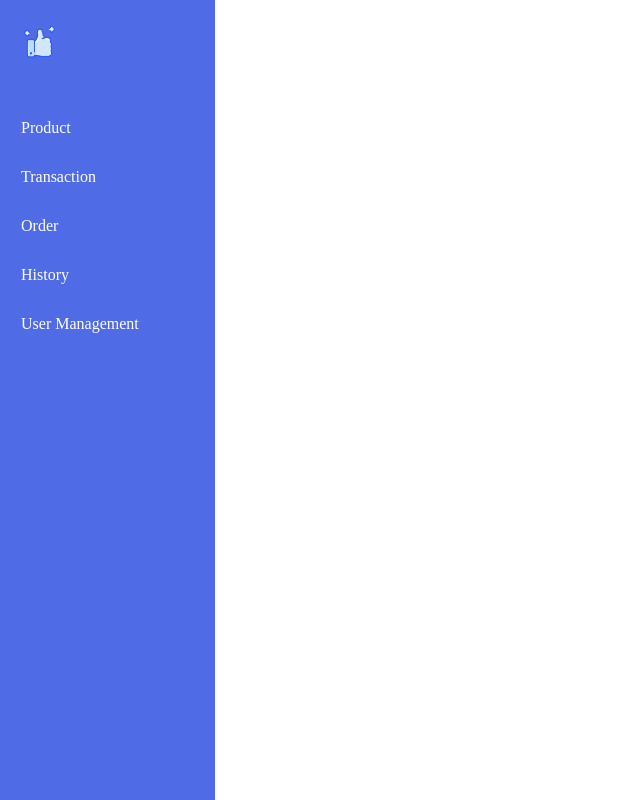
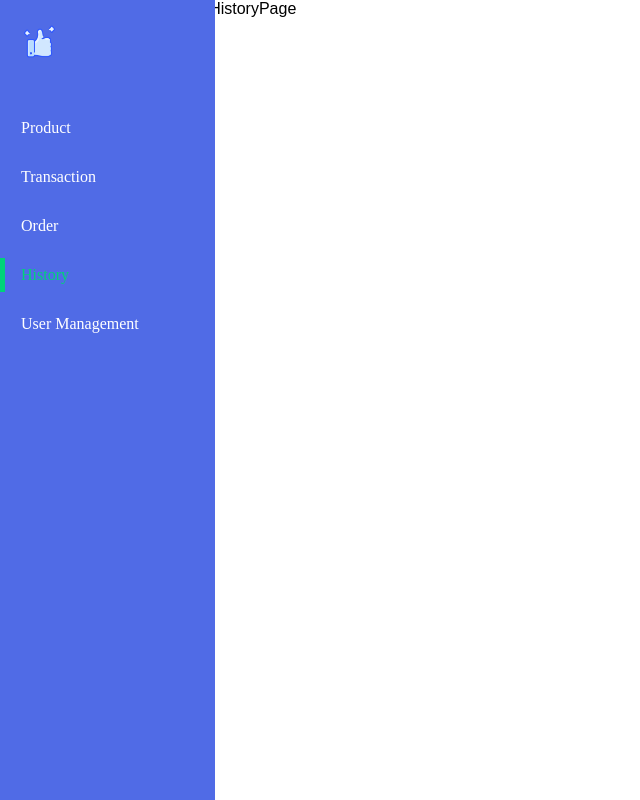
Before and after one commit to thoniwutr/salegoodstemplete, a React (Create React App) app: page /history in a window 1280 px wide. Before the commit this address led to /. Shown: the whole page, without its empty margins (0-640 px from the left). Built offline with nearby package versions, Linux system fonts and the light colour scheme; a web font is replaced by a local one.

Commit message:
add layout navbar

```diff
--- a/src/router/Routes.tsx
+++ b/src/router/Routes.tsx
@@ -7,7 +7,10 @@ import {
 
 import NavBar from "../ui-kit/NavBar";
 import MenuLayout from '../ui-kit/MenuLayout'
-
+import ProductPage from "../sg-pages/product/ProductPage";
+import OrderPage from "../sg-pages/order/OrderPage";
+import HistoryPage from "../sg-pages/history/HistoryPage";
+import TransactionPage from "../sg-pages/transaction/TransactionPage";
 
 import { ThemeProvider } from "@emotion/react";
 import { theme } from "../theme";
@@ -19,8 +22,13 @@ export default function Routes() {
       <GlobalStyle />
       <BrowserRouter>
         <RoutesWrapper>
-          <Route path="/" element={<NavBar />} />
-          <Route path="/menu" element={<MenuLayout />} />
+        <Route element={<MenuLayout />}>
+          <Route path="/" element={<div>fdsf</div>} />
+          <Route path="/product" element={<ProductPage/>} />
+          <Route path="/order" element={<OrderPage />} />
+          <Route path="/transaction" element={<TransactionPage/>} />
+          <Route path="/history" element={<HistoryPage />} />
+        </Route>
           <Route path="*" element={<Navigate to="/" replace />} />
         </RoutesWrapper>
       </BrowserRouter>
--- /dev/null
+++ b/src/sg-pages/history/HistoryPage.tsx
@@ -0,0 +1,5 @@
+
+
+export default function HistoryPage() {
+    return <div>HistoryPage</div>
+}
--- /dev/null
+++ b/src/sg-pages/order/OrderPage.tsx
@@ -0,0 +1,5 @@
+
+
+export default function OrderPage() {
+    return <div>Order</div>
+}
--- /dev/null
+++ b/src/sg-pages/product/ProductPage.tsx
@@ -0,0 +1,5 @@
+
+
+export default function ProductPage() {
+    return <div>Product</div>
+}
--- /dev/null
+++ b/src/sg-pages/transaction/TransactionPage.tsx
@@ -0,0 +1,5 @@
+
+
+export default function TransactionPage() {
+    return <div>Transaction</div>
+}
--- a/src/ui-kit/MenuLayout.tsx
+++ b/src/ui-kit/MenuLayout.tsx
@@ -1,6 +1,25 @@
+import styled from "styled-components";
+import { Outlet } from 'react-router-dom'
+import NavBar from '../ui-kit/NavBar'
 
 
 
+const Wrapper = styled.div`
+  height: 100%;
+  display: flex;
+`
+
+const ContentWrapper = styled.div`
+  height: 100%;
+  width: 100%;
+  display: flex;
+`
+
 export default function MenuLayout() {
-    return <div>fdsf</div>
+    return <Wrapper>
+        <NavBar/>
+        <ContentWrapper>
+        <Outlet />
+        </ContentWrapper>
+    </Wrapper>
 }
--- a/src/ui-kit/NavBar.tsx
+++ b/src/ui-kit/NavBar.tsx
@@ -74,8 +74,25 @@ const useStyles = makeStyles((theme) => ({
   },
 }));
 
-const isMenuActive = (path: string) => {
-  return path.includes("/fees");
+const isProductActive = (path: string) => {
+  return path.includes("/product");
+};
+
+
+const isTransactionActive = (path: string) => {
+  return path.includes("/transaction");
+};
+
+const isOrderActive = (path: string) => {
+  return path.includes("/order");
+};
+
+const isHistoryActive = (path: string) => {
+  return path.includes("/history");
+};
+
+const isUserManagementActive = (path: string) => {
+  return path.includes("/user-management");
 };
 
 export default function NavBar() {
@@ -109,9 +126,12 @@ export default function NavBar() {
         <Menus>
           <List className={classes.root}>
             <ListItem
-              onClick={toggleMenu1}
+           onClick={(e) => {
+            e.stopPropagation();
+            navigate("/product");
+          }}
               className={
-                isMenuActive(location.pathname)
+                isProductActive(location.pathname)
                   ? classes.active
                   : classes.inActive
               }
@@ -124,9 +144,12 @@ export default function NavBar() {
             </ListItem>
             <MenuDivider />
             <ListItem
-              onClick={toggleMenu2}
+               onClick={(e) => {
+                e.stopPropagation();
+                navigate("/transaction");
+              }}
               className={
-                isMenuActive(location.pathname)
+                isTransactionActive(location.pathname)
                   ? classes.active
                   : classes.inActive
               }
@@ -135,9 +158,12 @@ export default function NavBar() {
             </ListItem>
             <MenuDivider />
             <ListItem
-              onClick={toggleMenu2}
+          onClick={(e) => {
+            e.stopPropagation();
+            navigate("/order");
+          }}
               className={
-                isMenuActive(location.pathname)
+                isOrderActive(location.pathname)
                   ? classes.active
                   : classes.inActive
               }
@@ -146,9 +172,12 @@ export default function NavBar() {
             </ListItem>
             <MenuDivider />
             <ListItem
-              onClick={toggleMenu2}
+       onClick={(e) => {
+        e.stopPropagation();
+        navigate("/history");
+      }}
               className={
-                isMenuActive(location.pathname)
+                isHistoryActive(location.pathname)
                   ? classes.active
                   : classes.inActive
               }
@@ -157,9 +186,12 @@ export default function NavBar() {
             </ListItem>
             <MenuDivider />
             <ListItem
-              onClick={toggleMenu2}
+               onClick={(e) => {
+                e.stopPropagation();
+                navigate("/user-management");
+              }}
               className={
-                isMenuActive(location.pathname)
+                isUserManagementActive(location.pathname)
                   ? classes.active
                   : classes.inActive
               }
```
Also changed, not shown: package.json (+5 -12 lines), src/.eslintrc.js (deleted), 1 other file (tests, documents, lock files or other folders).
